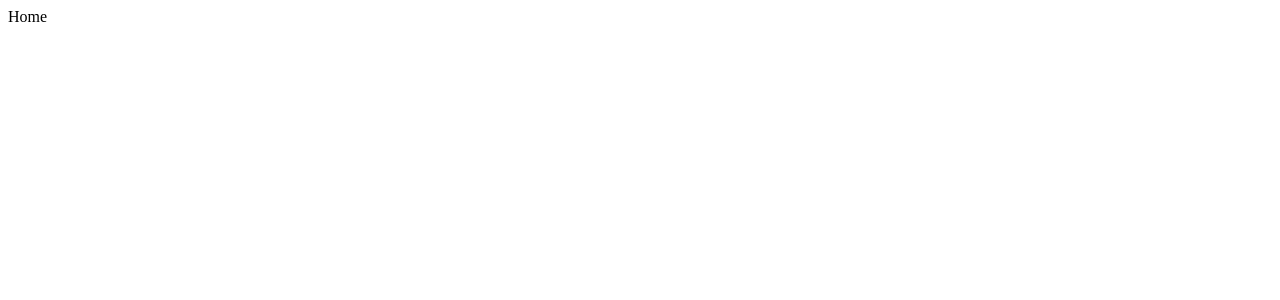
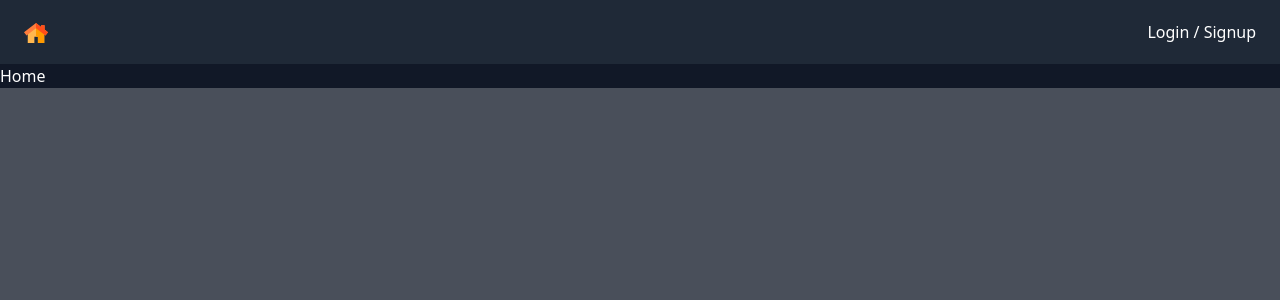
Before and after one commit to jeffascript/nextjs-houselisting, a Next.js app: page / in a window 1280 px wide. Shown: the top 300 px of the page. Built offline with nearby package versions, Linux system fonts and the light colour scheme.

Commit message:
[feature] layout for wrapping the home route

```diff
--- a/pages/_app.tsx
+++ b/pages/_app.tsx
@@ -1,10 +1,19 @@
 import { AppProps } from "next/app";
-// import Head from "next/head";
+import Head from "next/head";
 // import { ApolloProvider } from "@apollo/client";
 // import { useApollo } from "src/apollo";
 // import { AuthProvider } from "src/auth/useAuth";
-// import "../styles/index.css";
+import "../styles/index.css";
 
 export default function MyApp({ Component, pageProps }: AppProps) {
-  return <Component {...pageProps} />;
+  return (
+    <>
+      <Head>
+        <title> House Listings | By Jeff</title>
+        <link rel="shortcut icon" href="/favicon.ico" type="image/x-icon" />
+        {/*/favicon.ico  will work since it is on the public folder as our baseurl is . on the settings */}
+      </Head>
+      <Component {...pageProps} />
+    </>
+  );
 }
--- a/pages/index.tsx
+++ b/pages/index.tsx
@@ -1,7 +1,7 @@
 // import { useState } from "react";
 // import { useQuery, gql } from "@apollo/client";
 // import { useDebounce } from "use-debounce";
-// import Layout from "src/components/layout";
+import Layout from "src/components/layout";
 // import Map from "src/components/map";
 // import HouseList from "src/components/houseList";
 // import { useLastData } from "src/utils/useLastData";
@@ -9,5 +9,5 @@
 // import { HousesQuery, HousesQueryVariables } from "src/generated/HousesQuery";
 
 export default function Home() {
-  return <div>Home</div>;
+  return <Layout main={<div>Home</div>} />;
 }
--- a/src/components/layout.tsx
+++ b/src/components/layout.tsx
@@ -1,5 +1,49 @@
-// import { FunctionComponent, ReactNode } from "react";
-// import Link from "next/link";
+import React, { FunctionComponent, ReactNode } from "react";
+import Link from "next/link";
 // import { useAuth } from "src/auth/useAuth";
 
-export {};
+export interface LayoutProps {
+  main: ReactNode;
+}
+
+const Layout: FunctionComponent<LayoutProps> = ({ main }) => {
+  const authenticated = false;
+
+  return (
+    <React.Fragment>
+      <div className="bg-gray-900 max-w-screen-2xl mx-auto text-white">
+        <nav className="bg-gray-800 h-16">
+          <div className="px-6 flex items-center justify-between h-16">
+            <Link href="/">
+              <a>
+                <img
+                  src="/home-color.svg"
+                  alt="home house"
+                  className="inline-block w-6"
+                />
+              </a>
+            </Link>
+
+            {authenticated ? (
+              <>
+                <Link href="/houses/add">
+                  <a>Add House</a>
+                </Link>
+                <button onClick={() => {}}>Logout</button>
+              </>
+            ) : (
+              <>
+                <Link href="/auth">
+                  <a> Login / Signup</a>
+                </Link>
+              </>
+            )}
+          </div>
+        </nav>
+        {main}
+      </div>
+    </React.Fragment>
+  );
+};
+
+export default Layout;
--- a/styles/index.css
+++ b/styles/index.css
@@ -15,7 +15,7 @@
 /* Generics */
 
 body {
-  background-color: rgba(17, 24, 39);
+  background-color: rgba(17, 24, 39, 0.76);
 }
 
 input {
```
